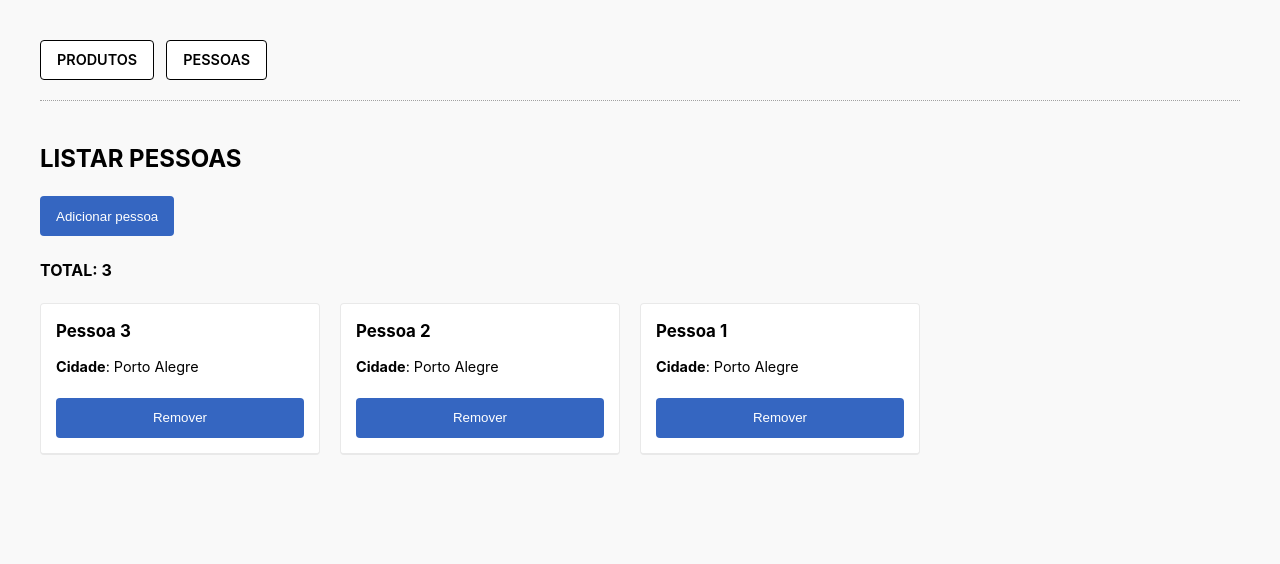
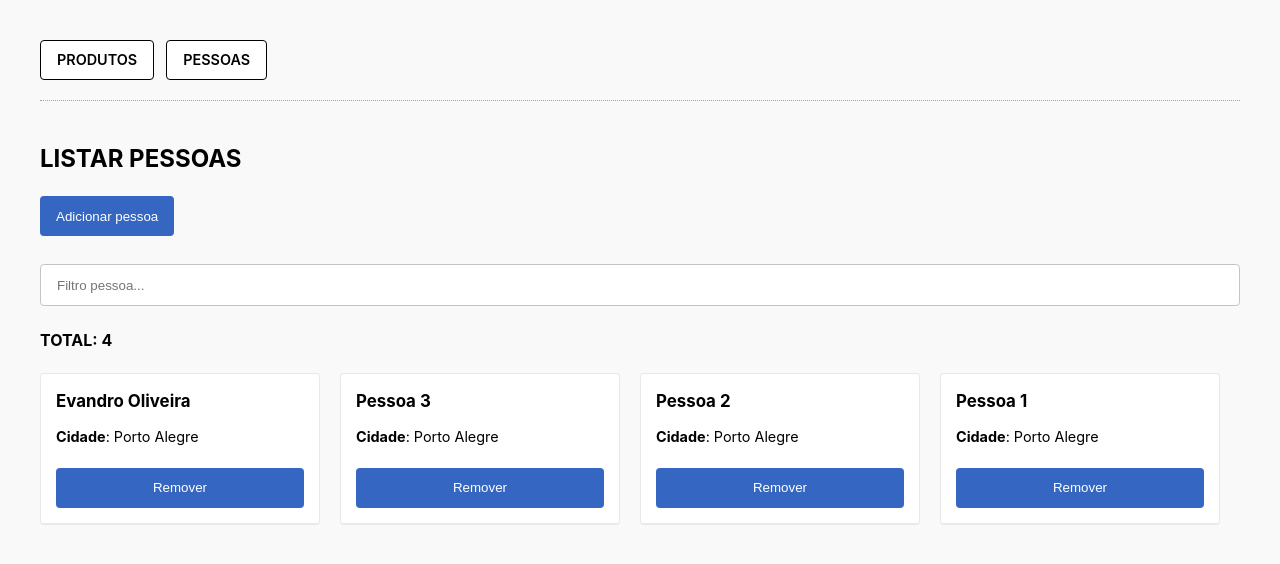
Before and after one commit to eximiaco/capacitacao-react, a React (Vite) app: page / in a window 1280 px wide. Shown: the top 564 px of the page. Built offline with nearby package versions, Linux system fonts and the light colour scheme.

Commit message:
Implementação do useEffect e separação de responsabilidade com hooks customizadas

```diff
--- a/src/App.tsx
+++ b/src/App.tsx
@@ -1,10 +1,8 @@
 import { useState } from 'react';
-import './App.css'
+import './App.css';
+
 import { PessoaLista } from './components/PessoaLista'
-
-const ProdutoLista = () => {
-  return <h2>LISTAR PRODUTOS</h2>
-}
+import { ProdutoLista } from './components/ProdutoLista';
 
 function App() {
     const [tab, setTab] = useState<'pessoas'|'produtos'>('pessoas');
--- /dev/null
+++ b/src/api/mock/fetch_pessoas.ts
@@ -0,0 +1,22 @@
+export default [
+  {
+    id: 4,
+    nome: 'Evandro Oliveira',
+    cidade: 'Porto Alegre'
+  },
+  {
+    id: 3,
+    nome: 'Pessoa 3',
+    cidade: 'Porto Alegre'
+  },
+  {
+    id: 2,
+    nome: 'Pessoa 2',
+    cidade: 'Porto Alegre'
+  },
+  {
+    id: 1,
+    nome: 'Pessoa 1',
+    cidade: 'Porto Alegre'
+  },
+]
--- /dev/null
+++ b/src/api/pessoa.api.ts
@@ -0,0 +1,9 @@
+import FETCH_PESSOAS_MOCK from './mock/fetch_pessoas';
+
+export const fetchPessoas = async () => {
+  await new Promise(resolve => setTimeout(() => {
+    resolve(true);
+  }, 3000));
+
+  return FETCH_PESSOAS_MOCK;
+}
--- a/src/components/PessoaLista/index.tsx
+++ b/src/components/PessoaLista/index.tsx
@@ -1,61 +1,29 @@
-import { useEffect, useState } from "react";
 import { Pessoa } from "../../models/Pessoa";
 import { PessoaCard } from "./PessoaCard";
+import { usePessoaLista } from "./usePessoaLista";
 import './style.css';
+import { ChangeEvent } from "react";
+import { useFiltroPessoa } from "./useFiltroPessoa";
 
 export const PessoaLista = () => {
-  // gerenciamento estado
-  const [pessoas, setPessoas] = useState([
-    {
-      id: 3,
-      nome: 'Pessoa 3',
-      cidade: 'Porto Alegre'
-    },
-    {
-      id: 2,
-      nome: 'Pessoa 2',
-      cidade: 'Porto Alegre'
-    },
-    {
-      id: 1,
-      nome: 'Pessoa 1',
-      cidade: 'Porto Alegre'
-    },
-  ]);
+  const { pessoas, total, isLoading, adicionarPessoa, removerPessoa } = usePessoaLista();
+  const { filtro, pessoasFiltradas, aplicarFiltro } = useFiltroPessoa(pessoas);
 
-  const total = pessoas.length;
-
-  // gerenciar ciclo de vida do componente
-  // ciclo: criação
-  useEffect(() => {
-    // escopo
-  }, [])
-
-  useEffect(() => {
-    // pessoas foi alterada -> executa
-  }, [pessoas])
-
-  // criação
-  useEffect(()=> {
-  }, []);
-
-
-   // métodos / comportamentos
+  // comportamento / métodos
   const handleAdicionarPessoa = () => {
-    const id = pessoas.length + 1;
-
-    const novaPessoa = {
-      id,
-      nome: `Pessoa ${id}`,
-      cidade: 'Porto Alegre'
-    };
-
-    setPessoas([novaPessoa, ...pessoas]);
+    adicionarPessoa();
   }
 
   const handleRemoverPessoa = (pessoa: Pessoa) => {
-    const novaLista = pessoas.filter(item => item.id !== pessoa.id);
-    setPessoas(novaLista);
+    removerPessoa(pessoa);
+  }
+
+  const handleFiltro = (event: ChangeEvent<HTMLInputElement>) => {
+    aplicarFiltro(event.target.value);
+  }
+
+  if (isLoading) {
+    return <h4>Carregando...</h4>
   }
 
   return (
@@ -65,9 +33,14 @@ export const PessoaLista = () => {
 
       <div className="divider" />
 
+      <div className="filtro-pesquisa">
+        <input value={filtro} onChange={handleFiltro} type="text" placeholder="Filtro pessoa..." />
+      </div>
+
+      {pessoasFiltradas.length > 0 && <>
         <h4>TOTAL: {total}</h4>
         <div className="pessoa-lista">
-        {pessoas.map((pessoa) => {
+          {pessoasFiltradas.map((pessoa) => {
             return <PessoaCard
               key={pessoa.id}
               pessoa={pessoa}
@@ -75,6 +48,9 @@ export const PessoaLista = () => {
             />
           })}
         </div>
+      </>}
+
+      {!pessoasFiltradas.length && <h4>Não há pessoas cadastradas para esse filtro</h4>}
     </div>
   )
 }
--- a/src/components/PessoaLista/style.css
+++ b/src/components/PessoaLista/style.css
@@ -16,3 +16,9 @@
 .pessoa-card button {
   margin-top: 20px;
 }
+
+.filtro-pesquisa {
+  display: flex;
+  flex-direction: column;
+  margin-top: 28px;
+}
--- /dev/null
+++ b/src/components/PessoaLista/useFiltroPessoa.tsx
@@ -0,0 +1,20 @@
+import { useState } from "react";
+import { Pessoa } from "../../models/Pessoa";
+
+export const useFiltroPessoa = (pessoas: Pessoa[]) => {
+  const [filtro, setFiltro ] = useState('');
+
+  const pessoasFiltradas = pessoas.filter(pessoa => {
+    return pessoa.nome.toLowerCase().includes(filtro.toLowerCase())
+  });
+
+  const aplicarFiltro = (filtro: string) => {
+    setFiltro(filtro);
+  }
+
+  return {
+    filtro,
+    pessoasFiltradas,
+    aplicarFiltro
+  }
+}
--- /dev/null
+++ b/src/components/PessoaLista/usePessoaLista.ts
@@ -0,0 +1,56 @@
+import { useEffect, useState } from "react";
+import { Pessoa } from "../../models/Pessoa";
+
+import { fetchPessoas } from "../../api/pessoa.api";
+
+export const usePessoaLista = () => {
+  // gerenciamento estado
+  const [pessoas, setPessoas] = useState<Pessoa[]>([]);
+  const [isLoading, setIsLoading] = useState(true);
+  const total = pessoas.length;
+
+  // gerenciar ciclo de vida do componente
+  useEffect(() => {
+    carregarPessoas();
+  }, [])
+
+  // métodos / comportamentos da função
+  const carregarPessoas = async () => {
+    setIsLoading(true);
+
+    try {
+      const responseData = await fetchPessoas();
+      setPessoas(responseData);
+    } catch(error) {
+      console.error(error);
+    } finally {
+      setIsLoading(false);
+    }
+  }
+
+   // métodos / comportamentos
+  const adicionarPessoa = () => {
+    const id = pessoas.length + 1;
+
+    const novaPessoa = {
+      id,
+      nome: `Pessoa ${id}`,
+      cidade: 'Porto Alegre'
+    };
+
+    setPessoas([novaPessoa, ...pessoas]);
+  }
+
+  const removerPessoa = (pessoa: Pessoa) => {
+    const novaLista = pessoas.filter(item => item.id !== pessoa.id);
+    setPessoas(novaLista);
+  }
+
+  return {
+    pessoas,
+    total,
+    isLoading,
+    adicionarPessoa,
+    removerPessoa
+  }
+}
--- /dev/null
+++ b/src/components/ProdutoLista/index.tsx
@@ -0,0 +1,3 @@
+export const ProdutoLista = () => {
+  return <h2>LISTAR PRODUTOS</h2>
+}
```
Lines whose indentation alone changed are shown as unchanged.
